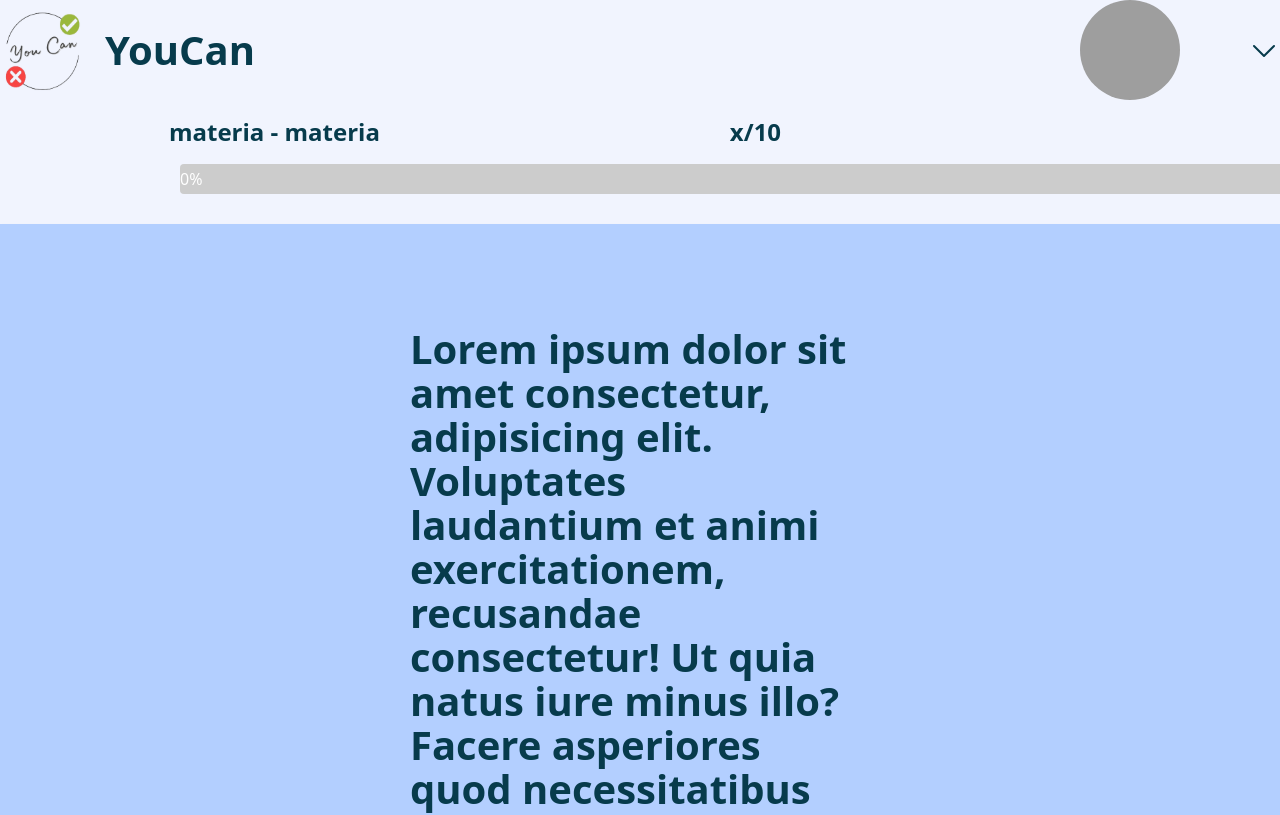
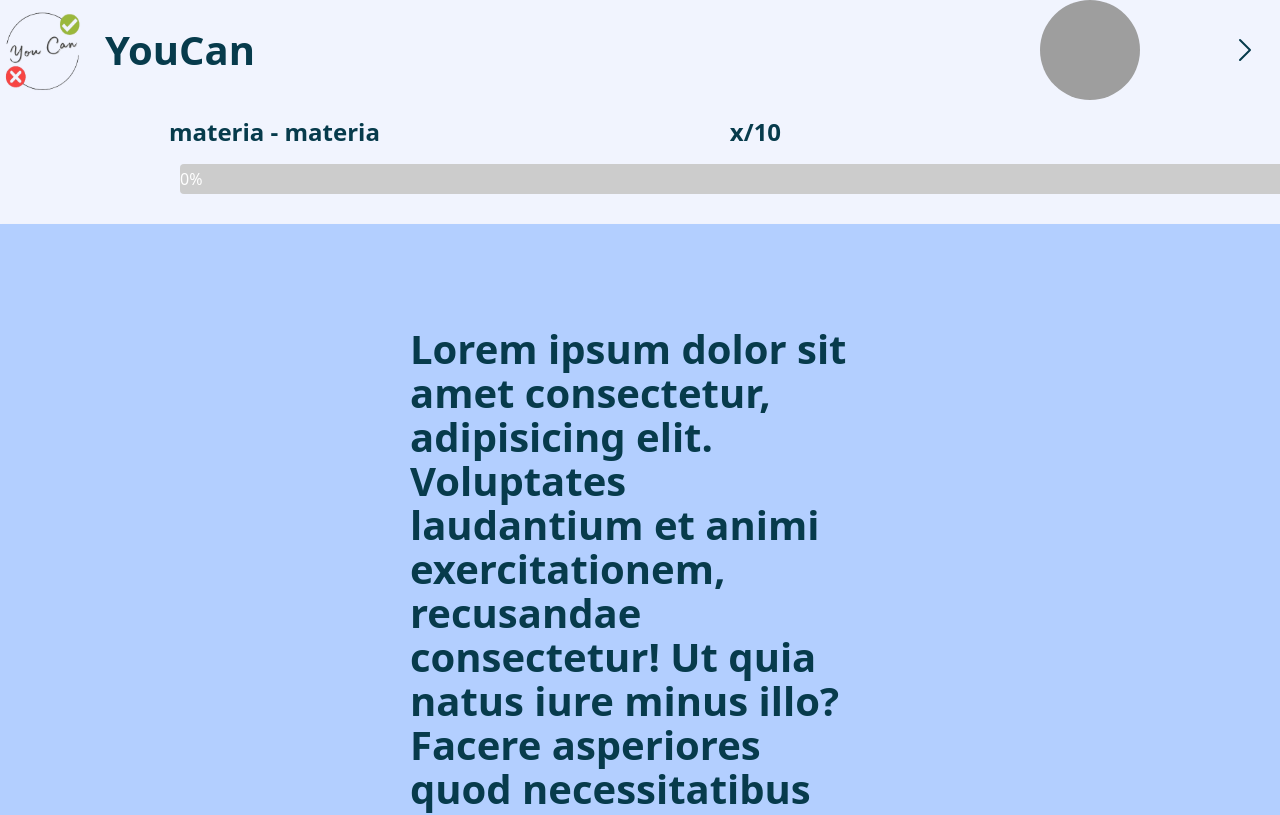
Before and after one commit to Vinicius-Trecenti/YouCan, a React (Vite) app in the folder frontend/: page /questao in a window 1280 px wide. Shown: the top 815 px of the page. Built offline with nearby package versions, Linux system fonts and the light colour scheme; grey boxes are pictures that could not be loaded.

Commit message:
btn dropdown

```diff
--- /dev/null
+++ b/frontend/src/components/Dropdown/Dropdown.tsx
@@ -0,0 +1,42 @@
+import React, { useState } from 'react'
+import { CaretDown, CaretRight } from '@phosphor-icons/react'
+import './style.css'
+import { Link } from 'react-router-dom'
+import { ImHome3, ImUnlocked } from "react-icons/im";
+
+
+function Dropdown(){
+
+    const [isOpen, setIsOpen] = useState(false)
+    return(
+        <div className='drop'>
+
+            <button onClick={() => setIsOpen((state) => !state)}>
+
+                {!isOpen ? (
+                    <CaretRight size={32} color='#073B4C'/>
+                ) : (
+                    <CaretDown size={32} color='#073B4C'/>
+                )}
+            </button>
+
+            {isOpen &&(
+                <div className="">
+                    <ul>
+                        <Link to="/home">
+                            <li> <ImHome3/> Home</li>
+                        </Link>
+
+                        <Link to="/">
+                            <li> <ImUnlocked/> Sing Out</li>
+                        </Link>
+                    </ul>
+
+                </div>
+            )}
+
+        </div>
+    )
+}
+
+export default Dropdown;
--- /dev/null
+++ b/frontend/src/components/Dropdown/style.css
@@ -0,0 +1,35 @@
+.drop{
+    display: flex;
+    flex-direction: column;
+    list-style: none;
+
+}
+
+.drop ul{
+    background-color:azure;
+    align-items: center;
+    position: absolute;
+    padding: 0;
+    list-style: none;
+
+}
+
+.drop ul li{
+    display: flex;
+    /* justify-content: center; */
+    align-items: center;
+    padding: 3%;
+    border: 5%;
+
+    -moz-box-shadow:0 3px 10px 0 #CCC;
+    -webkit-box-shadow:0 3px 10px 0 #ccc;
+    text-shadow:0px 0px 5px #fff;
+    border:1px solid #c0c0c0;
+
+    list-style:none;
+}
+
+.drop li{
+    width: 100px;
+    margin: 1px 1px;
+}
--- a/frontend/src/components/UserBar/Userbar.tsx
+++ b/frontend/src/components/UserBar/Userbar.tsx
@@ -1,18 +1,21 @@
-import { CaretDown } from '@phosphor-icons/react'
+import { CaretDown, CaretLeft, CaretRight } from '@phosphor-icons/react'
 import './style.css'
 import { Link } from 'react-router-dom'
 import { AuthContext } from '../../contexts/Auth/AuthContext'
 import { useContext } from 'react'
+import Dropdown from '../Dropdown/Dropdown'
 
 export default function Userbar() {
     const auth = useContext(AuthContext)
     return (
+
         <Link to={'/alterar/usuario/'}>
             <div className='bar-user'>
                 <img src="https://picsum.photos/seed/picsum/200/300" alt="" />
                 <h2>{auth.user?.username}</h2>
-                <CaretDown size={32} color='#073B4C'/>
+                <Dropdown/>
             </div>
+
         </Link>
     )
 }
--- a/frontend/src/screens/AlterUser/AlterUser.tsx
+++ b/frontend/src/screens/AlterUser/AlterUser.tsx
@@ -1,6 +1,8 @@
 import HeaderUser from "../../components/HeaderUser/HeaderUser"
 import { useState } from "react"
 import './style.css'
+import { Link } from 'react-router-dom'
+
 
 export default function AlterUser() {
     const [username, setUsername] = useState("")
@@ -16,24 +18,11 @@ export default function AlterUser() {
 
             <HeaderUser />
 
-
-
-            {/* <div className="menu">
-
-                <li><a href="#">Opções</a>
-                    <ul>
-                        <li><a href="#">Home</a></li>
-                        <li><a href="#">Sing Out</a></li>
-                    </ul>
-                </li>
-
-            </div> */}
-
-            <div className="btn">
-                <button className="btn-back">
-                    Voltar
-                </button>
-            </div>
+                <div className="btn">
+                        <button className="btn-back">
+                            <Link to="/home">Voltar</Link>
+                        </button>
+                </div>
 
 
             <main>
```
Also changed, not shown: frontend/src/screens/AlterUser/style.css (+0 -36 lines).
